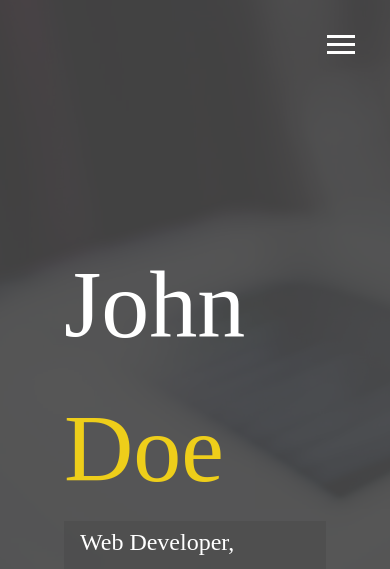
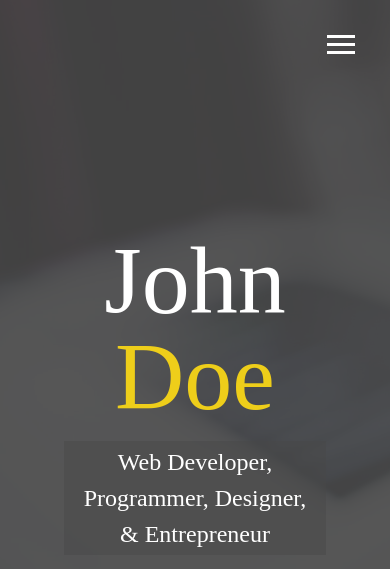
Before and after one commit to EpicOne34/ModernPortfolio, a website: page dist/index.html in a window 390 px wide. Shown: the top 569 px of the page. Drawn offline with Linux system fonts and the light colour scheme.

Commit message:
Added responsive feature

```diff
--- a/scss/_config.scss
+++ b/scss/_config.scss
@@ -28,3 +28,27 @@ $background-opacity: 0.9;
     }
   }
 }
+
+// Media Query Mixins
+@mixin mediaSm {
+  @media screen and (max-width: 500px){
+    @content;
+  }
+}
+@mixin mediaMd {
+  @media screen and (max-width: 768px){
+    @content;
+  }
+}
+
+@mixin mediaLg {
+  @media screen and (min-width: 769px) and (max-width: 1170px){
+    @content;
+  }
+}
+
+@mixin mediaXl {
+  @media screen and (min-width: 1171px){
+    @content;
+  }
+}
--- /dev/null
+++ b/scss/_mobile.scss
@@ -0,0 +1,56 @@
+// Widescreens
+@include mediaXl{
+
+}
+
+// Desktops and Laptops
+@include mediaLg{
+
+}
+
+// Tablets
+@include mediaMd{
+  main{
+    align-items: center;
+    text-align: center;
+
+    .lg-heading{
+      line-height: 1;
+      margin-bottom: 1rem;
+    }
+  }
+
+  ul.menu-nav, div.menu-branding{
+    float: none;
+    width: 100%;
+    min-height: 0;
+
+    &.show{
+      transform: translate3d(0, 0, 0);
+    }
+  }
+
+  .menu-nav{
+    height: 75vh;
+    transform: translate3d(-100%, 0, 0);
+    font-size: 24px;
+  }
+
+  .menu-branding{
+    height: 25vh;
+    transform: translate3d(100%, 0, 0);
+
+    .portrait{
+      background: url('../img/portrait_small.jpg');
+      width: 150px;
+      height: 150px;
+    }
+  }
+}
+
+// Smartphones
+@include mediaSm{
+  main#home h1{
+    margin-top: 10vh;
+  }
+}
--- a/scss/main.scss
+++ b/scss/main.scss
@@ -1,5 +1,6 @@
 @import 'config';
 @import 'menu';
+@import 'mobile';
 
 *{
   box-sizing: border-box;
```
Also changed, not shown: dist/css/main.css.
